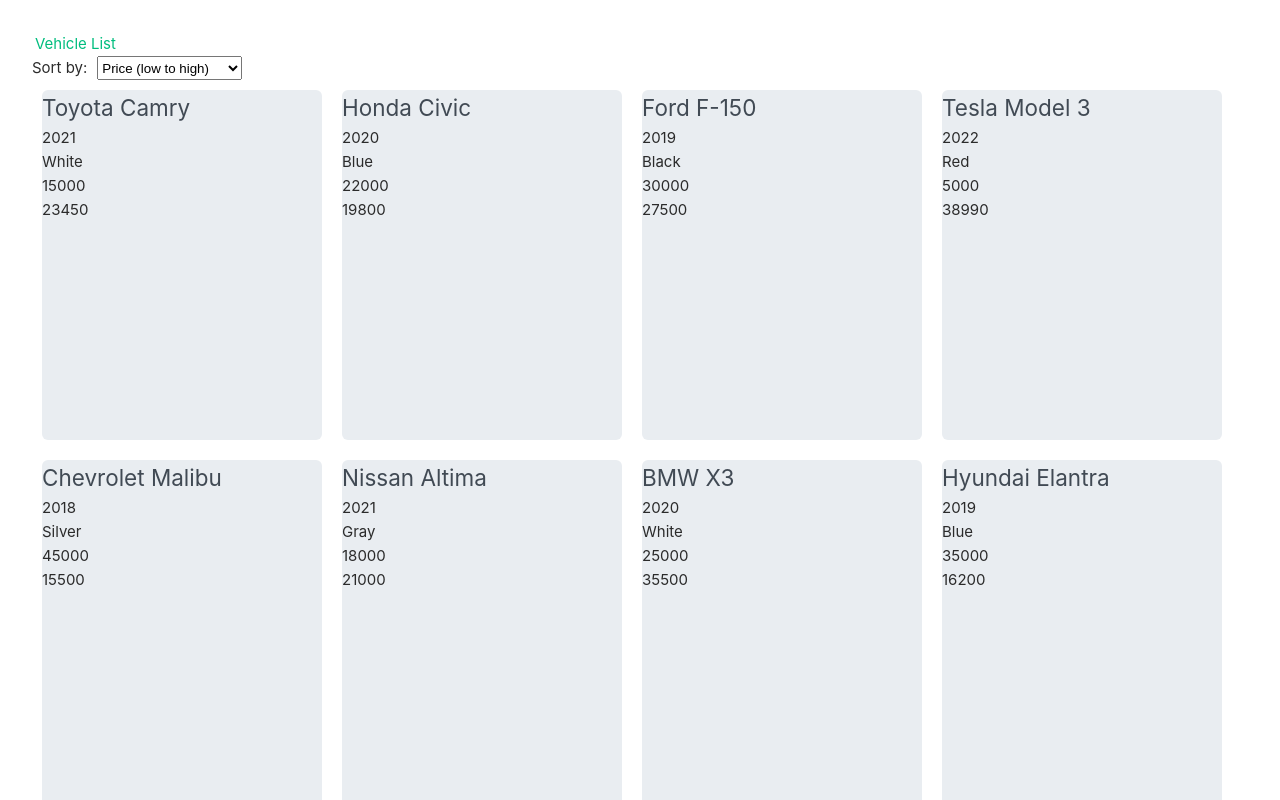
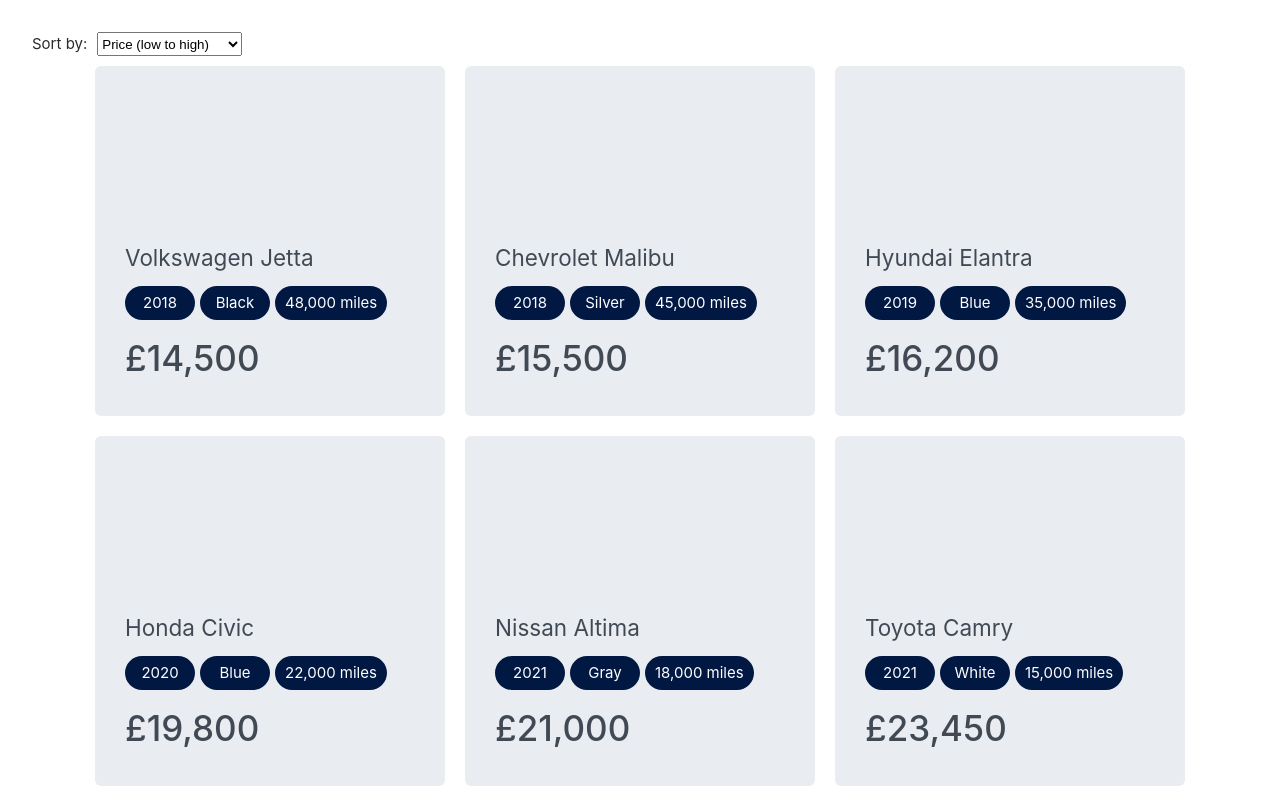
Before and after one commit to HanaSoph/car-shop, a Vue app: page / in a window 1280 px wide. Shown: the top 800 px of the page. Built offline with nearby package versions, Linux system fonts and the light colour scheme.

Commit message:
styling vehicle list page. adding in sorting. refactoring

```diff
--- a/src/App.vue
+++ b/src/App.vue
@@ -5,7 +5,7 @@ import { RouterLink, RouterView } from 'vue-router'
 <template>
   <header>
     <nav>
-      <RouterLink to="/">Vehicle List</RouterLink>
+      <!-- <RouterLink to="/">Vehicle List</RouterLink> -->
     </nav>
   </header>
   <main>
--- a/src/components/VehicleList.vue
+++ b/src/components/VehicleList.vue
@@ -10,24 +10,29 @@ onMounted(() => store.fetchVehicles())
 <template>
   <div class="sort-group">
     <label for="sort">Sort by:</label>
-    <select name="sort" id="sort">
-      <option>Price (low to high)</option>
-      <option>Price (high to low)</option>
-      <option>Mileage (low to high)</option>
-      <option>Mileage (low to high)</option>
-      <option>Age (newest)</option>
-      <option>Age (oldest)</option>
+    <select v-model="store.sortOption" id="sort">
+      <option value="price-asc">Price (low to high)</option>
+      <option value="price-desc">Price (high to low)</option>
+      <option value="mileage-asc">Mileage (low to high)</option>
+      <option value="mileage-desc">Mileage (high to low)</option>
+      <option value="age-newest">Age (newest)</option>
+      <option value="age-oldest">Age (oldest)</option>
     </select>
   </div>
 
   <ul>
-    <li v-for="vehicle in store.vehicles" :key="vehicle.id">
+    <li v-for="vehicle in store.sortedVehicles" :key="vehicle.id">
       <div class="card">
-        <h2>{{ vehicle.make }} {{ vehicle.model }}</h2>
-        <p>{{ vehicle.year }}</p>
-        <p>{{ vehicle.colour }}</p>
-        <p>{{ vehicle.mileage }}</p>
-        <p>{{ vehicle.price }}</p>
+        <div class="card-content">
+          <h2>{{ vehicle.make }} {{ vehicle.model }}</h2>
+          <div class="tag-group">
+            <div class="tag">{{ vehicle.year }}</div>
+            <div class="tag">{{ vehicle.colour }}</div>
+            <div class="tag">{{ vehicle.mileage.toLocaleString() }} miles</div>
+          </div>
+
+          <p class="price">£{{ vehicle.price.toLocaleString() }}</p>
+        </div>
       </div>
     </li>
   </ul>
@@ -39,6 +44,7 @@ ul {
   padding: unset;
   display: flex;
   flex-wrap: wrap;
+  justify-content: center;
 }
 
 .sort-group {
@@ -48,16 +54,40 @@ ul {
 
 .card {
   background-color: #e9edf1;
-  width: 280px;
+  width: 350px;
   height: 350px;
   margin: 10px;
+  padding: 30px;
   border-radius: 6px;
+  display: flex;
+  align-items: flex-end;
 
-  /* img {
-    position: absolute;
-    width: 280px;
-    height: auto;
-    border-radius: 6px;
-  } */
+  .card-content {
+    display: flex;
+    flex-direction: column;
+    gap: 10px;
+
+    .tag-group {
+      display: flex;
+      flex-wrap: wrap;
+      gap: 5px;
+
+      .tag {
+        background-color: #001842;
+        color: white;
+        border-radius: 30px;
+        padding: 5px 10px;
+        min-width: 70px;
+        display: flex;
+        justify-content: center;
+      }
+    }
+
+    .price {
+      font-size: 35px;
+      font-weight: 500;
+      color: #414a54;
+    }
+  }
 }
 </style>
--- a/src/helpers/vehiclesHelper.ts
+++ b/src/services/vehiclesHelper.ts
@@ -1,7 +1,5 @@
 import type { Vehicle } from '../types/vehicle'
-import { fetchVehicles, fetchVehicleById } from '../services/mockApi'
-
-// sort by: price, year, mileage in here
+import { fetchVehicles, fetchVehicleById } from '../api/mockApi'
 
 export async function getVehicles(): Promise<Vehicle[]> {
   return await fetchVehicles()
--- a/src/stores/vehicleStore.ts
+++ b/src/stores/vehicleStore.ts
@@ -1,13 +1,14 @@
 import type { Vehicle } from '@/types/vehicle'
 import { defineStore } from 'pinia'
-import { ref } from 'vue'
-import { getVehicles, getVehicleById } from '@/helpers/vehiclesHelper'
+import { ref, computed } from 'vue'
+import { getVehicles, getVehicleById } from '@/services/vehiclesHelper'
 
 export const useVehicleStore = defineStore('vehicle', () => {
   const vehicles = ref<Vehicle[]>([])
   const selectedVehicle = ref<Vehicle | null>(null)
   const loading = ref(false)
   const error = ref<string | null>(null)
+  const sortOption = ref<string>('price-asc')
 
   async function fetchVehicles() {
     loading.value = true
@@ -22,6 +23,27 @@ export const useVehicleStore = defineStore('vehicle', () => {
     }
   }
 
+  const sortedVehicles = computed(() => {
+    const sorted = [...vehicles.value]
+
+    switch (sortOption.value) {
+      case 'price-asc':
+        return sorted.sort((a, b) => a.price - b.price)
+      case 'price-desc':
+        return sorted.sort((a, b) => b.price - a.price)
+      case 'mileage-asc':
+        return sorted.sort((a, b) => a.mileage - b.mileage)
+      case 'mileage-desc':
+        return sorted.sort((a, b) => b.mileage - a.mileage)
+      case 'age-newest':
+        return sorted.sort((a, b) => b.year - a.year) // newer = higher year
+      case 'age-oldest':
+        return sorted.sort((a, b) => a.year - b.year)
+      default:
+        return sorted
+    }
+  })
+
   async function fetchVehicleById(id: string) {
     loading.value = true
     try {
@@ -35,5 +57,14 @@ export const useVehicleStore = defineStore('vehicle', () => {
     }
   }
 
-  return { vehicles, selectedVehicle, loading, error, fetchVehicles, fetchVehicleById }
+  return {
+    vehicles,
+    selectedVehicle,
+    loading,
+    error,
+    sortOption,
+    sortedVehicles,
+    fetchVehicles,
+    fetchVehicleById,
+  }
 })
```
Also changed, not shown: src/api/mockApi.ts (renamed from src/services/mockApi.ts).
